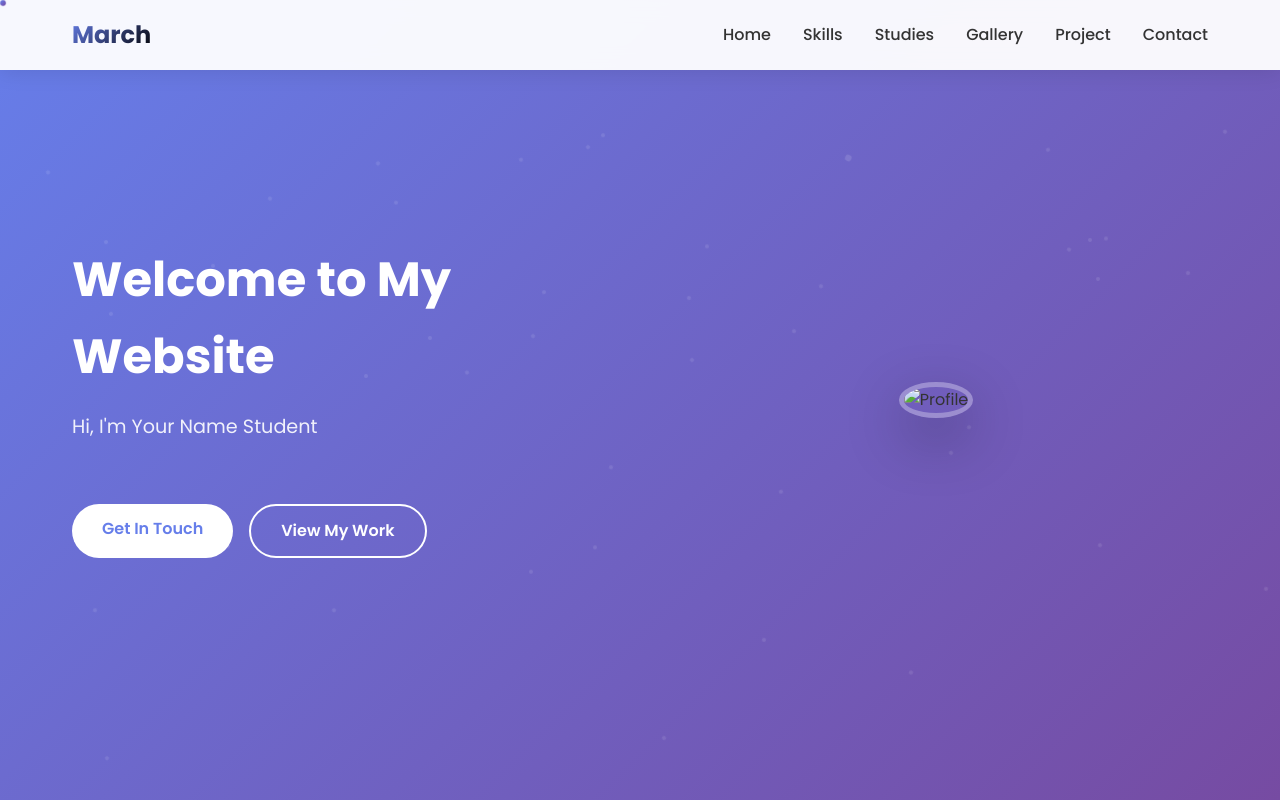
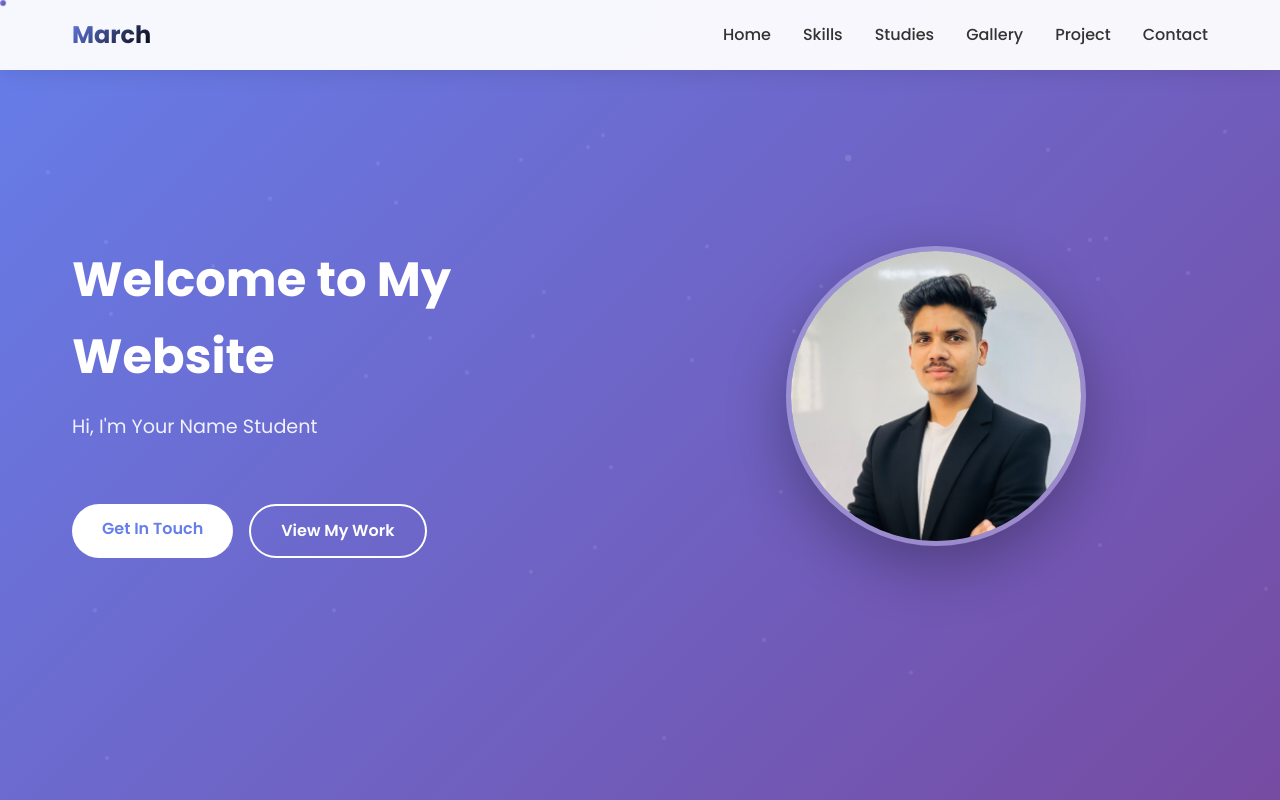
Before and after one commit to KingFate111/Student_Portfolio, a plain HTML site: page index.html in a window 1280 px wide. Shown: the top 800 px of the page. Drawn offline with Linux system fonts and the light colour scheme.

Commit message:
Update index.html

```diff
--- a/index.html
+++ b/index.html
@@ -637,7 +637,7 @@
                 </div>
             </div>
             <div class="hero-image">
-                <img src="/Cloud .png" alt="Profile" class="profile-img">
+                <img src="/Blazer.jpg" alt="Profile" class="profile-img">
             </div>
         </div>
     </section>
```
